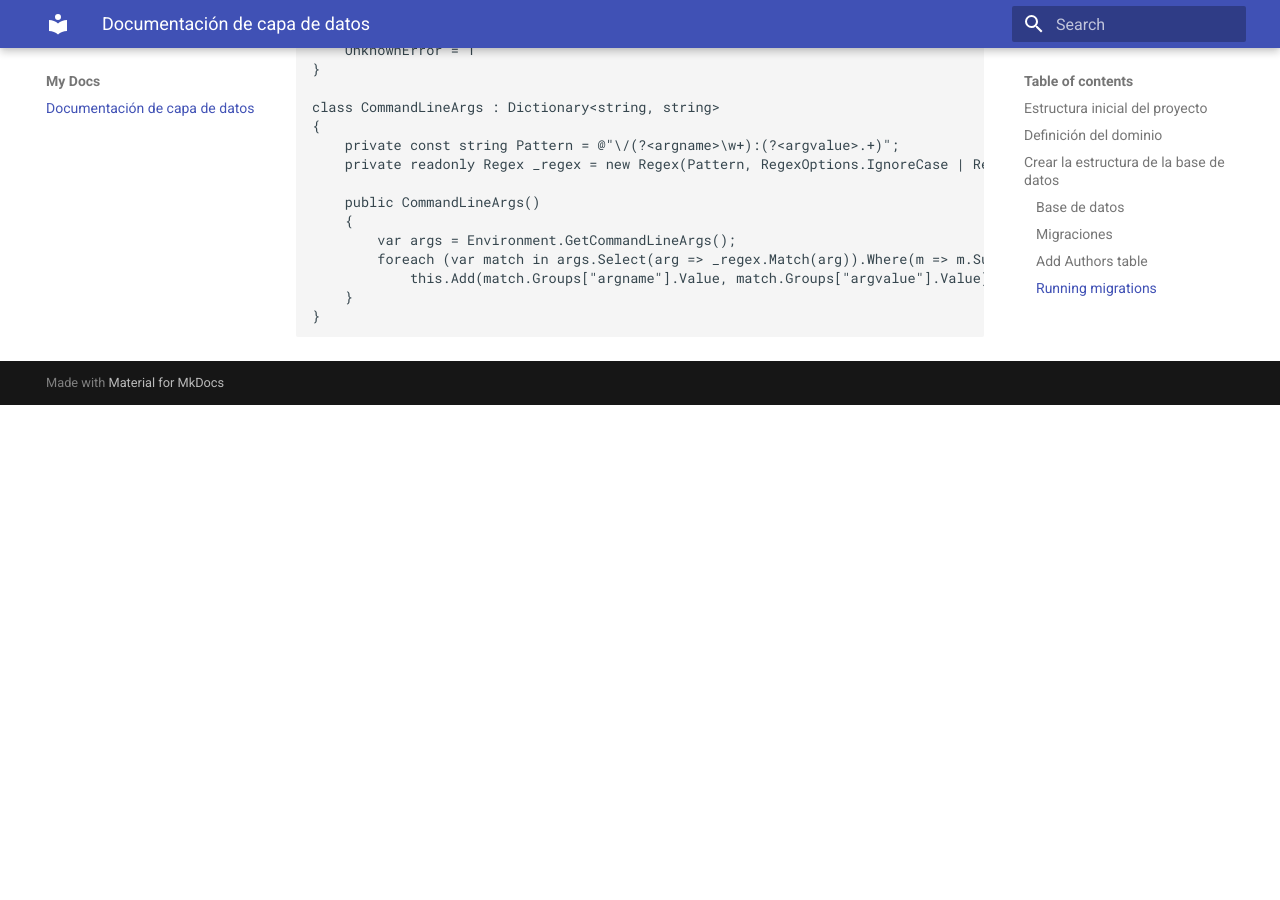
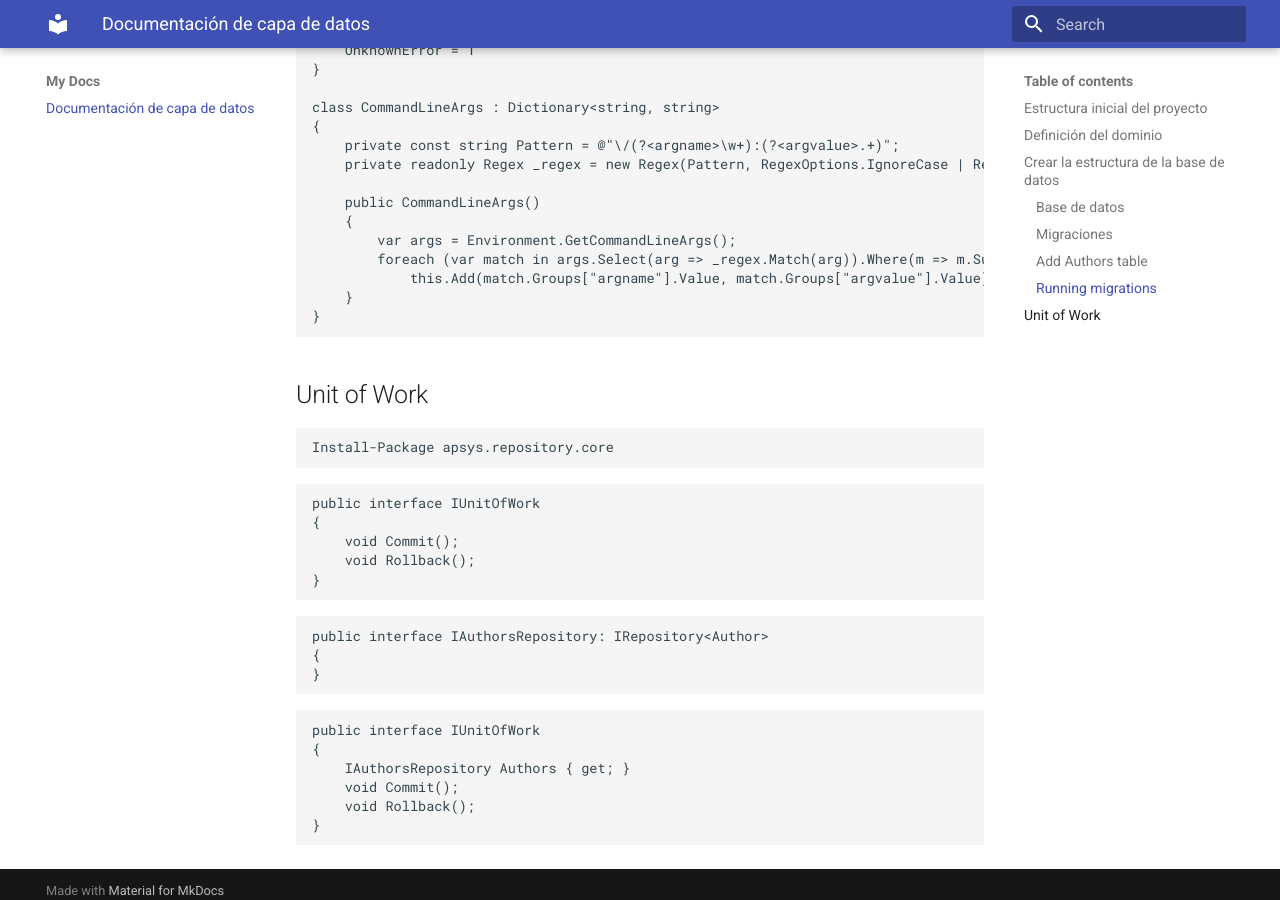
Before and after one commit to apsys-mx/apsys.training.data, an MkDocs documentation site: the page built from docs/index.md, in a window 1280 px wide and 900 px high, scrolled down 3383 px. Built offline with MkDocs 1.6.1 and Material for MkDocs 9.7.7, drawn with Linux system fonts in a browser that asks for light colours; before the commit the page ends 3788 px from its top, so only the background shows below that.

Commit message:
Define unit of work

````diff
--- a/docs/index.md
+++ b/docs/index.md
@@ -132,3 +132,32 @@ class CommandLineArgs : Dictionary<string, string>
     }
 }
 ```
+
+## Unit of Work
+
+```
+Install-Package apsys.repository.core
+```
+
+```c#
+public interface IUnitOfWork
+{
+    void Commit();
+    void Rollback();
+}
+```
+
+```c#
+public interface IAuthorsRepository: IRepository<Author>
+{
+}
+```
+
+```c#
+public interface IUnitOfWork
+{
+    IAuthorsRepository Authors { get; }
+    void Commit();
+    void Rollback();
+}
+```
````
